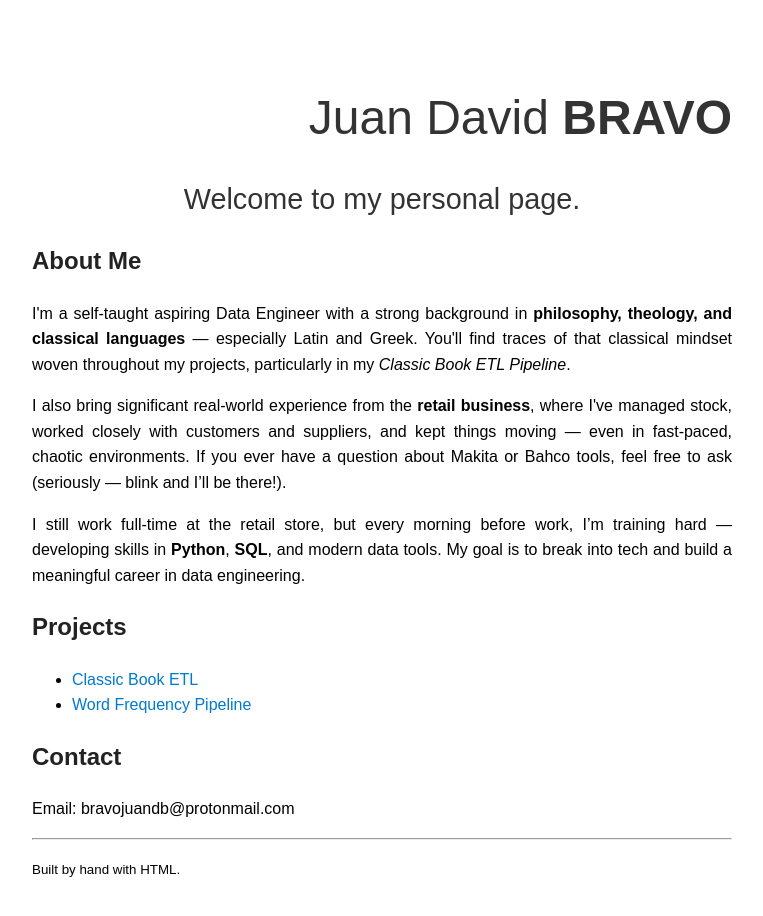
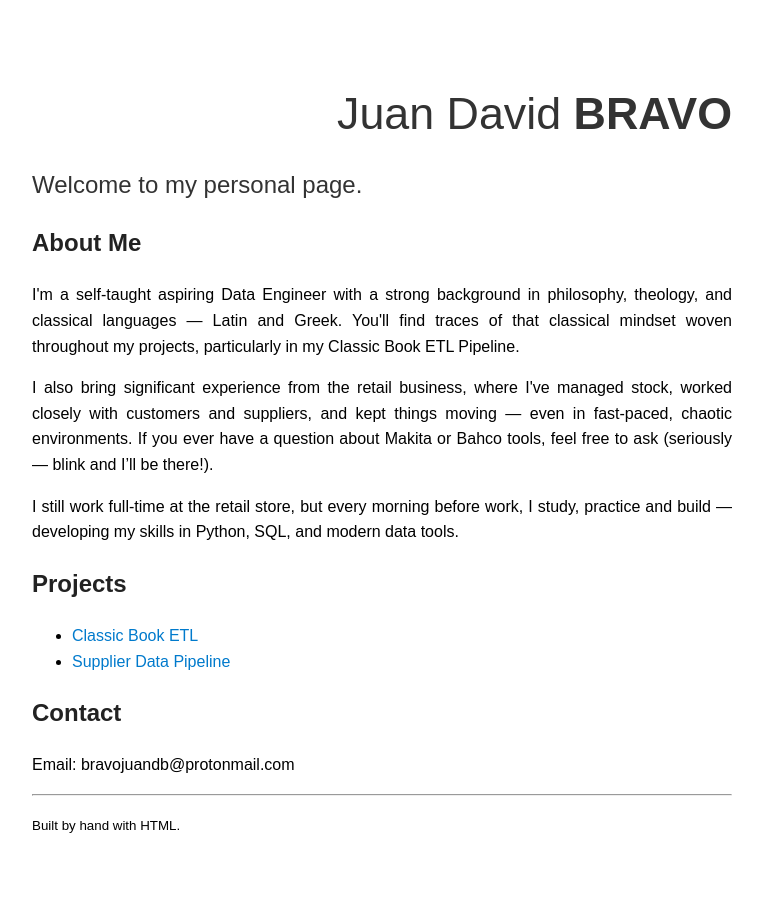
Before and after one commit to bravojuandb/bravojuandb.github.io, a plain HTML site: page index.html in a window 1280 px wide. Shown: the whole page, without its empty margins (258-1021 px from the left). Drawn offline with Linux system fonts and the light colour scheme.

Commit message:
Update index.html

```diff
--- a/index.html
+++ b/index.html
@@ -13,16 +13,16 @@
       line-height: 1.6;
     }
     h1 {
-      text-align: center;
+      text-align: Left;
       color: #333;
       font-weight: normal;
-      font-size: 1.8rem;
+      font-size: 1.5rem;
       margin-bottom: 0.2rem;
     }
     .name-title {
       text-align: right;
-      font-size: 3.0rem; /* Adjust as desired */
-      font-weight: 300;  /* Optional: keeps "Juan David" light while "BRAVO" is bold */
+      font-size: 2.8rem; /* Adjust as desired */
+      font-weight: 400;  /* Optional: keeps "Juan David" light while "BRAVO" is bold */
       margin-bottom: 0.5rem;
     }
 
@@ -60,19 +60,19 @@
 
     <h2>About Me</h2>
 <p>
-  I'm a self-taught aspiring Data Engineer with a strong background in <strong>philosophy, theology, and classical languages</strong> — especially Latin and Greek. You'll find traces of that classical mindset woven throughout my projects, particularly in my <em>Classic Book ETL Pipeline</em>.
+  I'm a self-taught aspiring Data Engineer with a strong background in philosophy, theology, and classical languages —  Latin and Greek. You'll find traces of that classical mindset woven throughout my projects, particularly in my Classic Book ETL Pipeline.
 </p>
 <p>
-  I also bring significant real-world experience from the <strong>retail business</strong>, where I've managed stock, worked closely with customers and suppliers, and kept things moving — even in fast-paced, chaotic environments. If you ever have a question about Makita or Bahco tools, feel free to ask (seriously — blink and I’ll be there!).
+  I also bring significant experience from the retail business, where I've managed stock, worked closely with customers and suppliers, and kept things moving — even in fast-paced, chaotic environments. If you ever have a question about Makita or Bahco tools, feel free to ask (seriously — blink and I’ll be there!).
 </p>
 <p>
-  I still work full-time at the retail store, but every morning before work, I’m training hard — developing skills in <strong>Python</strong>, <strong>SQL</strong>, and modern data tools. My goal is to break into tech and build a meaningful career in data engineering.
+  I still work full-time at the retail store, but every morning before work, I study, practice and build — developing my skills in Python, SQL, and modern data tools.
 </p>
 
     <h2>Projects</h2>
     <ul>
         <li><a href="https://github.com/juan-dbravo/classicbook-etl-pipeline">Classic Book ETL</a></li>
-        <li><a href="https://github.com/juan-dbravo/wordfreq-pipeline">Word Frequency Pipeline</a></li>
+        <li><a href="https://github.com/bravojuandb/s3-supplier-pipeline">Supplier Data Pipeline</a></li>
     </ul>
 
     <h2>Contact</h2>
```
